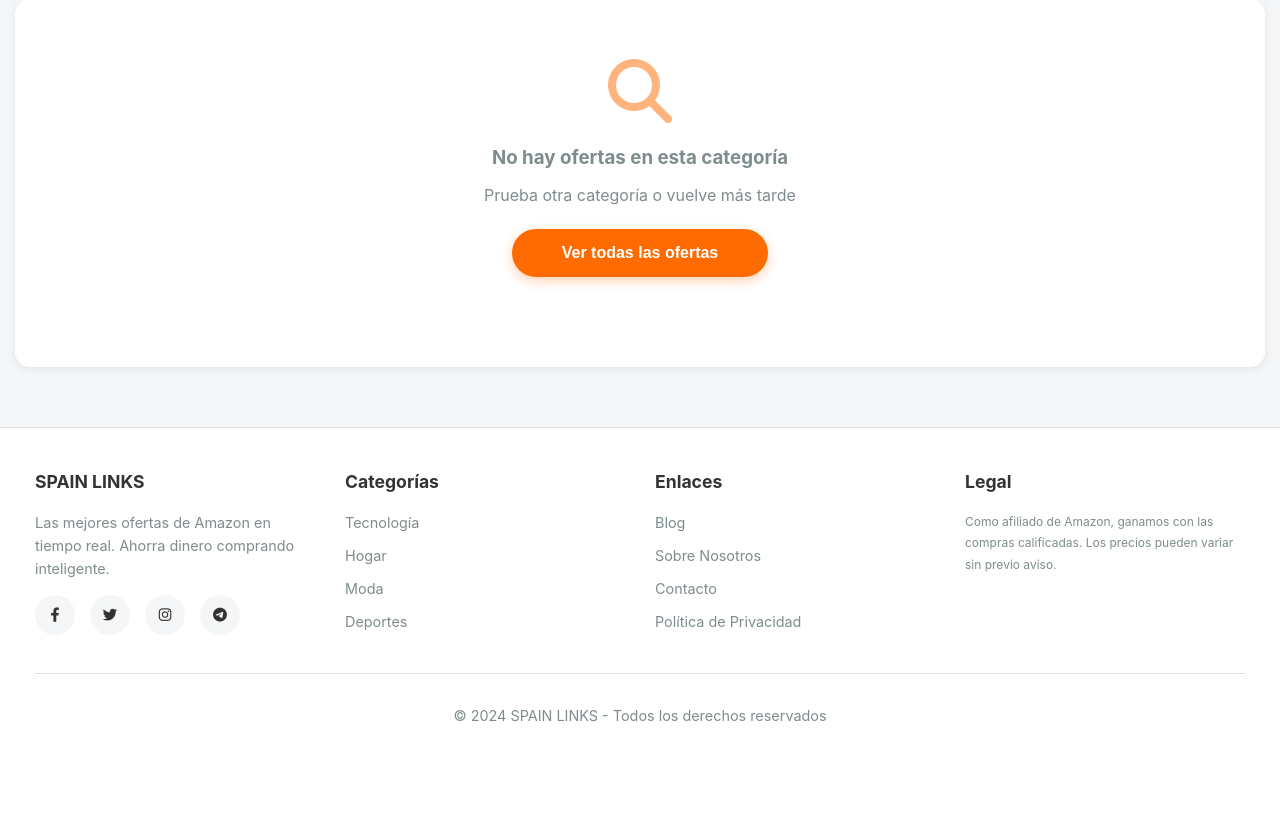
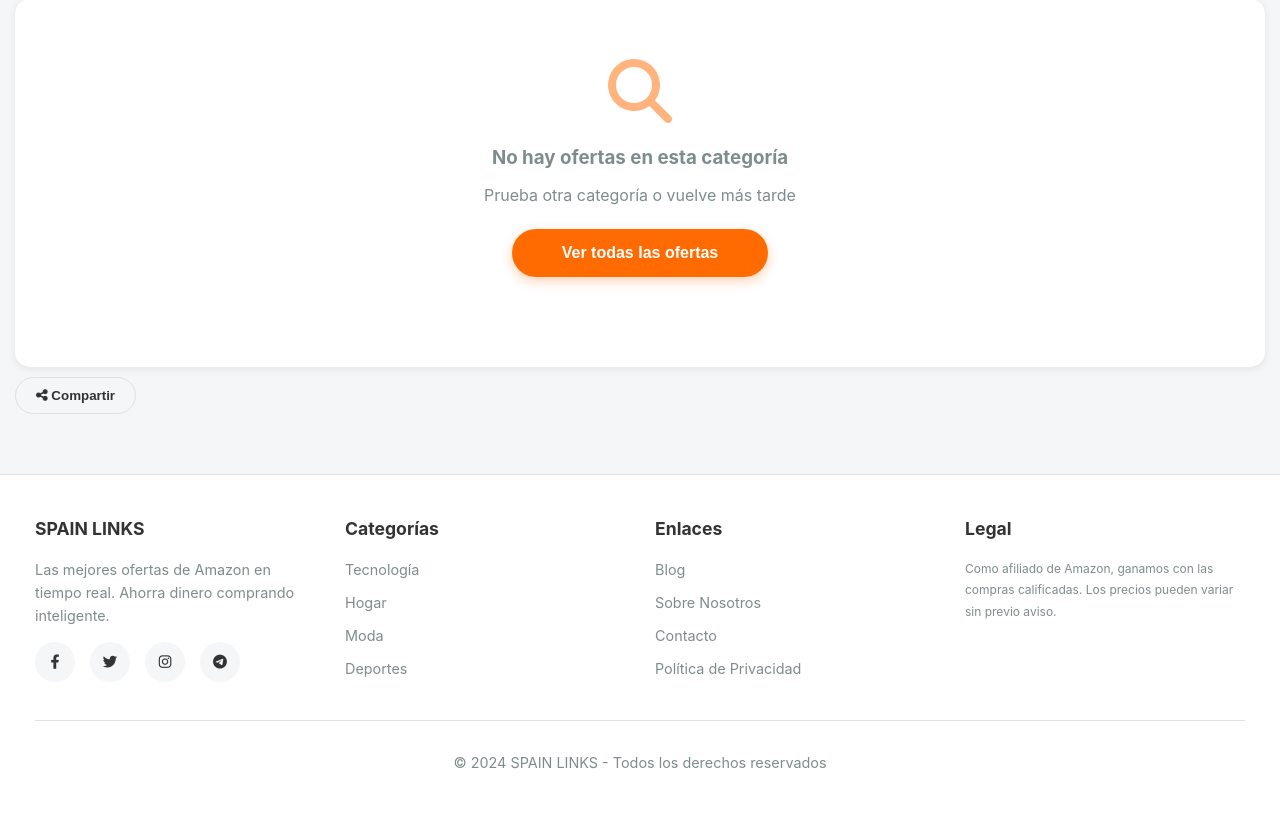
Before and after one commit to alvaroopiintor/ofertas-web, a Flask app: page / in a window 1280 px wide. Shown: the part 247-1061 px from the top of the page. Before the commit the page ends 969 px from the top, so only its background shows below. Run offline with Flask 3, Linux system fonts and the light colour scheme; data that the repository does not hold is empty; some libraries are stand-ins or nearby versions.

Commit message:
Update index.html

```diff
--- a/templates/index.html
+++ b/templates/index.html
@@ -1152,6 +1152,24 @@
             background: var(--bg-color);
             border-radius: 10px;
             text-align: center;
+        }
+
+
+
+
+        .share-btn {
+            background: var(--bg-color);
+            border: 1px solid var(--border-color);
+            padding: 10px 20px;
+            border-radius: 20px;
+            cursor: pointer;
+            color: var(--text-color);
+            font-weight: 600;
+            margin-top: 10px;
+        }
+        .share-btn:hover {
+            background: var(--primary-color);
+            color: white;
         }
 
         /* ==================== COMMENTS SECTION ==================== */
@@ -1905,7 +1923,7 @@
                         </div>
                         <div class="related-carousel">
                             <div class="related-grid" id="detailRelatedGrid"></div>
-                            <button class="next-related-btn" onclick="nextRelatedProducts()" id="nextRelatedBtn" style="display: none;" title="Ver más ofertas">
+                            <button class="next-related-btn" onclick="nextRelatedProducts()" id="nextRelatedBtn">
                                 <i class="fas fa-chevron-right"></i>
                             </button>
                         </div>
@@ -1983,6 +2001,12 @@
             <div class="products-grid" id="hotProductsGrid"></div>
         </div>
 
+        <div class="product-detail-actions">
+            <button class="share-btn" onclick="compartirProducto()">
+                <i class="fas fa-share-alt"></i> Compartir
+            </button>
+        </div>
+
         <div id="storesSection" class="blog-section" style="display:none;">
             <h2><i class="fas fa-store"></i> Tiendas Populares</h2>
             <div class="sidebar-widget">
@@ -2399,6 +2423,26 @@
                 contentDiv.innerHTML = '<p class="no-description">Consulta todos los detalles en la página oficial de Amazon.</p>';
             }
         }
+
+
+        function compartirProducto() {
+            if (!currentProduct) return;
+
+            const shareData = {
+                title: currentProduct.nombre,
+                text: 'Mira este chollo en SPAIN LINKS: ' + currentProduct.precio,
+                url: window.location.href
+            };
+
+            if (navigator.share) {
+                navigator.share(shareData);
+            } else {
+                // Si el navegador no soporta "share", copiamos al portapapeles
+                navigator.clipboard.writeText(window.location.href);
+                alert('¡Enlace copiado al portapapeles!');
+            }
+        }
+
 
         // ==================== RENDER COMMENTS ====================
         // ✅ Busca renderDetailComments() y simplifícala:
@@ -2768,12 +2812,25 @@
         }
 
        function setCategory(category) {
-            currentCategory = category;
-            currentPage = 1; // Volver a la página 1 al cambiar de categoría
-            applyFiltersAndSort(); // Filtrar localmente sin llamar a la API
-            window.history.pushState(null, "", "/");
-            scrollToCategories();
-        }
+           currentCategory = category;
+           currentPage = 1;
+
+           // Actualizar botones del menú principal
+           document.querySelectorAll('.category-btn').forEach(btn => {
+               btn.classList.remove('active');
+               if(btn.dataset.category === category) btn.classList.add('active');
+           });
+
+           // Actualizar botones de la sidebar
+           document.querySelectorAll('.sidebar-sub-btn').forEach(btn => {
+               btn.style.color = ''; // Reset color
+               // Si el texto o ID coincide con la categoría, podrías darle un estilo:
+               if(btn.getAttribute('onclick').includes(category)) btn.style.color = 'var(--primary-color)';
+           });
+
+    applyFiltersAndSort();
+    window.history.pushState(null, "", "/");
+}
 
         function setSort(sort) {
             currentSort = sort;
```
